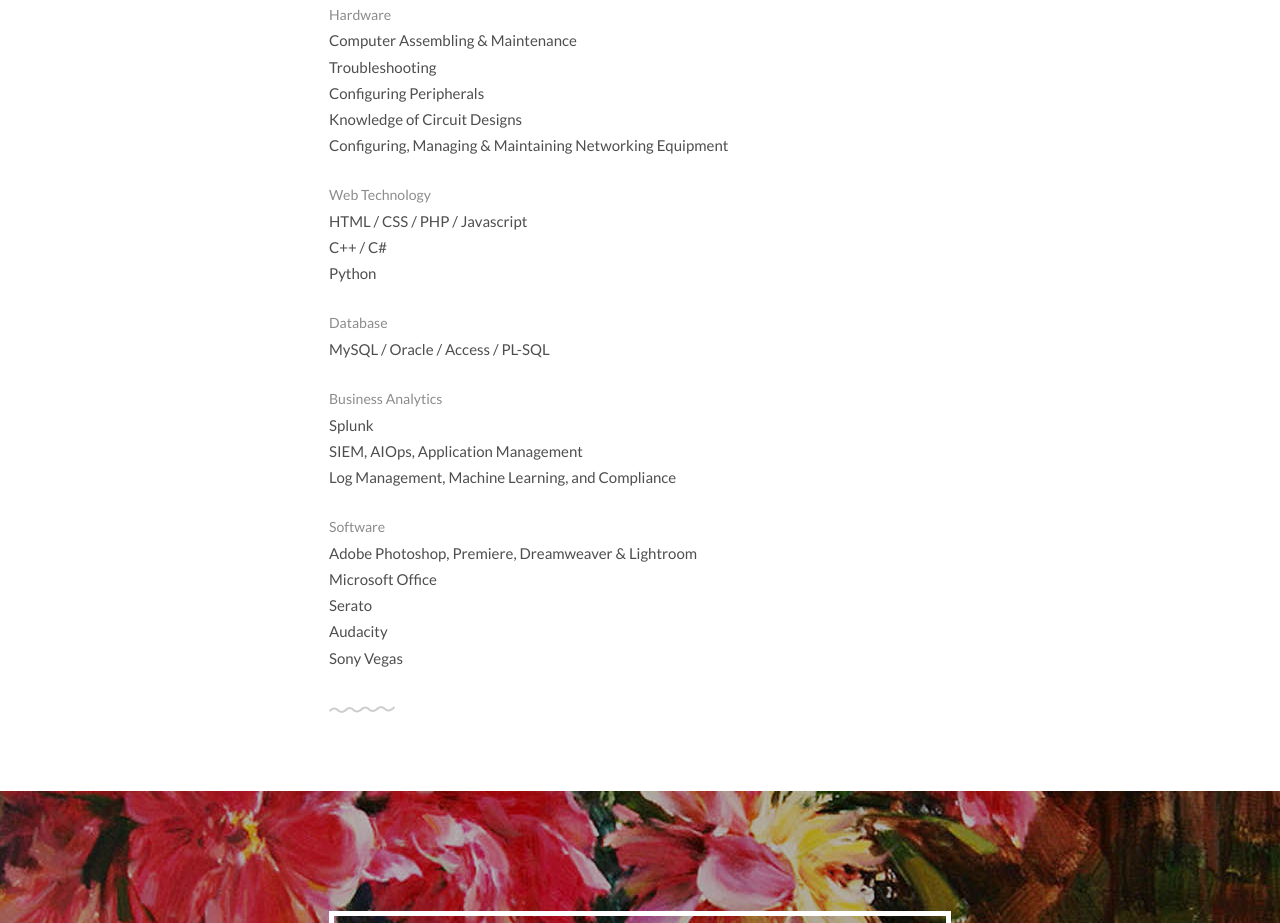
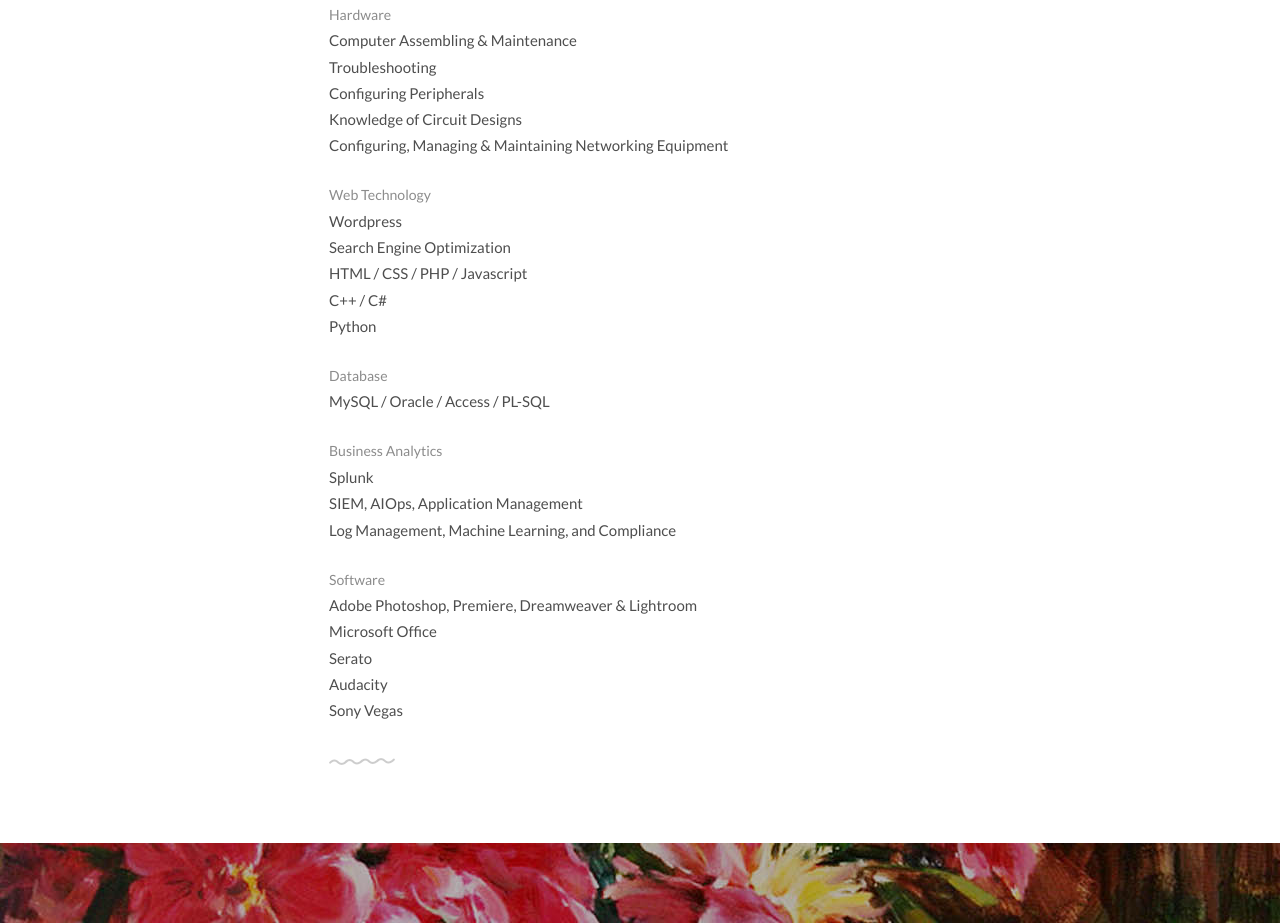
Before and after one commit to alexdincea/thzeus.github.io, a plain HTML site: page index.html in a window 1280 px wide. Shown: the part 2827-3750 px from the top of the page. Drawn offline with Linux system fonts and the light colour scheme.

Commit message:
Update index.html

```diff
--- a/index.html
+++ b/index.html
@@ -235,6 +235,8 @@
 
 			<ul class="skill-list list-flat">
 				<li>Web Technology</li>
+				<li>Wordpress</li>
+				<li>Search Engine Optimization</li>
 				<li>HTML / CSS / PHP / Javascript</li>
 				<li>C++ / C#</li>
 				<li>Python </li>
```
